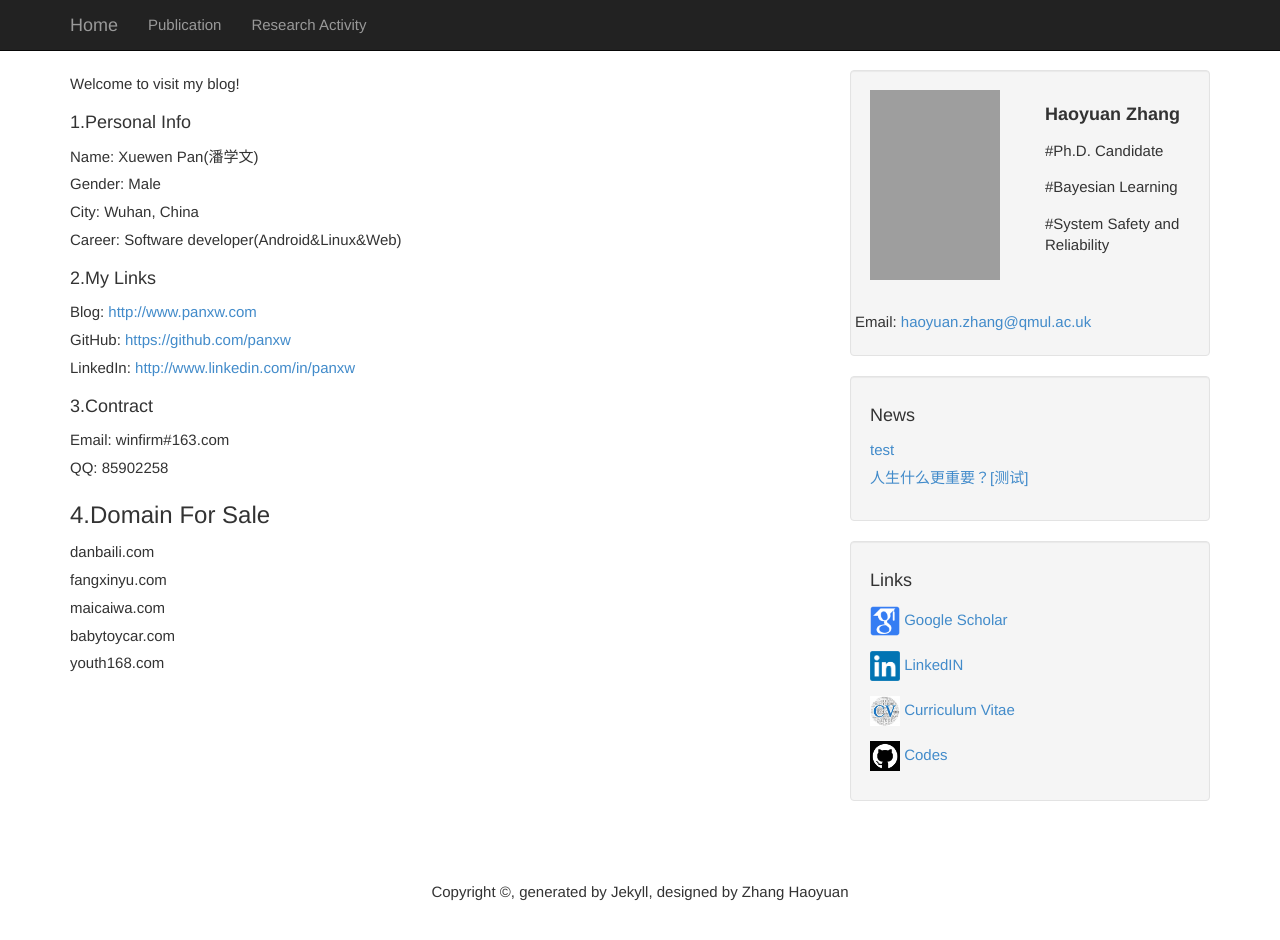
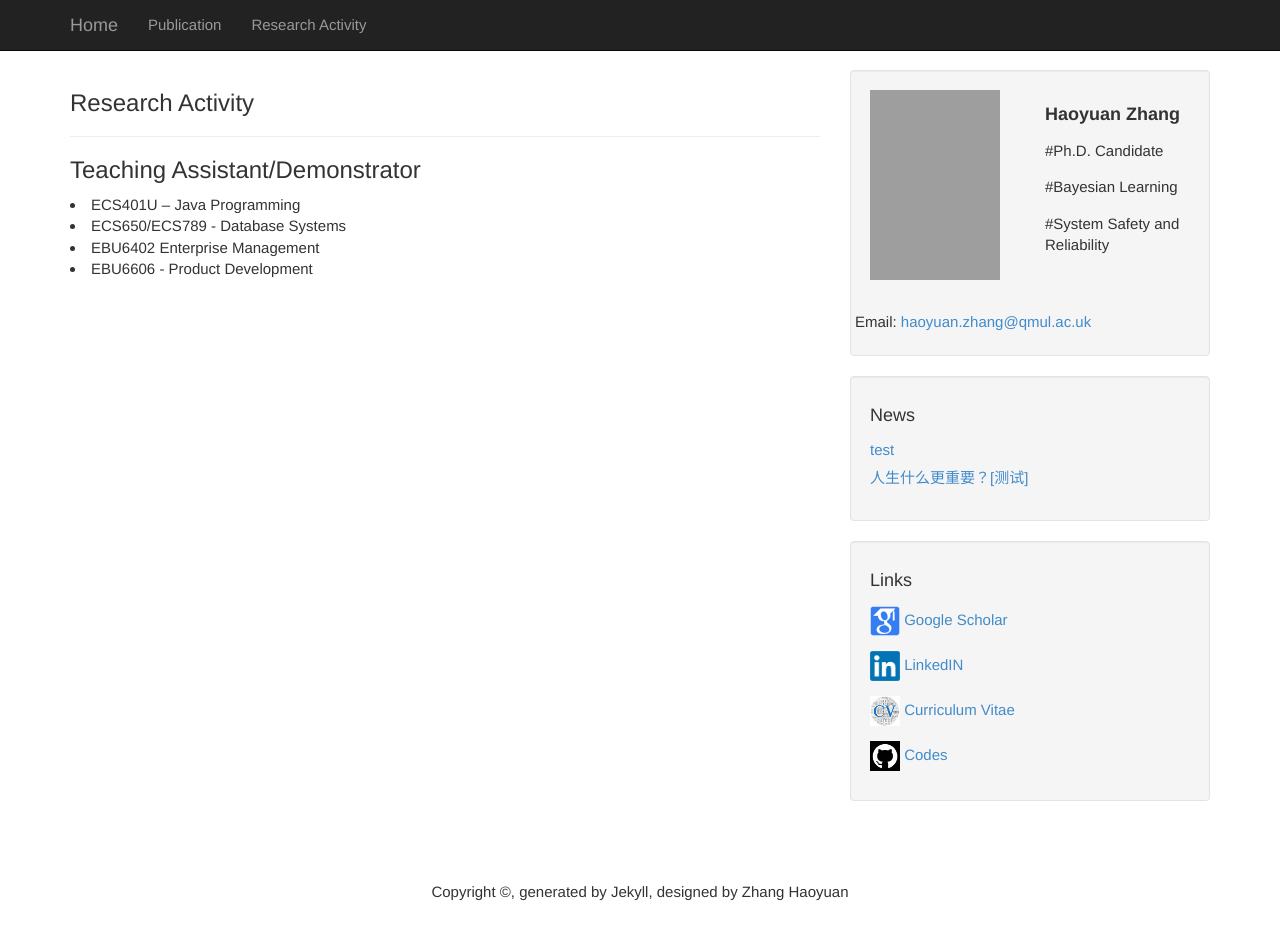
Before and after one commit to july0905/haoyuanzhang1990.github.io, a Jekyll site: the page built from researchactivity.md, in a window 1280 px wide and 953 px high. Shown: the top 940 px of the window. Built offline with Jekyll 4.4.1, drawn with Linux system fonts in a browser that asks for light colours; grey boxes are pictures that could not be loaded.

Commit message:
Update researchactivity.md

```diff
--- a/researchactivity.md
+++ b/researchactivity.md
@@ -2,27 +2,14 @@
 layout: index
 title: "Research Activity"
 ---
-Welcome to visit my blog!
-
-#### 1.Personal Info
-Name: Xuewen Pan(潘学文)
-Gender: Male
-City: Wuhan, China
-Career: Software developer(Android&Linux&Web)
-
-#### 2.My Links
-Blog: <http://www.panxw.com>
-GitHub: <https://github.com/panxw>
-LinkedIn: <http://www.linkedin.com/in/panxw>
+<h3>Research Activity</h3>
 
 
-#### 3.Contract
-Email: winfirm#163.com
-QQ: 85902258
 
-### 4.Domain For Sale
-danbaili.com
-fangxinyu.com
-maicaiwa.com
-babytoycar.com
-youth168.com
+<hr>
+<h3>Teaching Assistant/Demonstrator</h3>
+<li>
+ECS401U – Java Programming</li>
+<li>ECS650/ECS789 - Database Systems</li>
+<li>EBU6402 Enterprise Management</li>
+<li>EBU6606 - Product Development</li>
```
